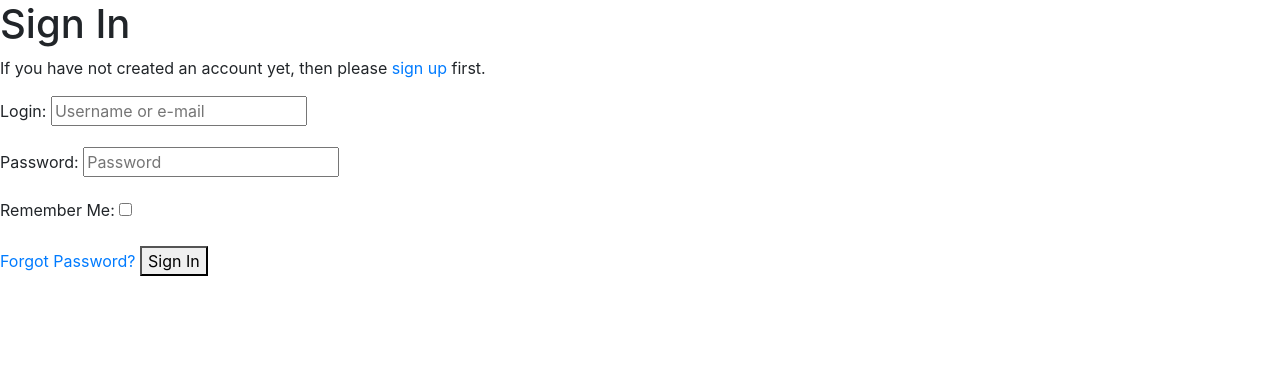
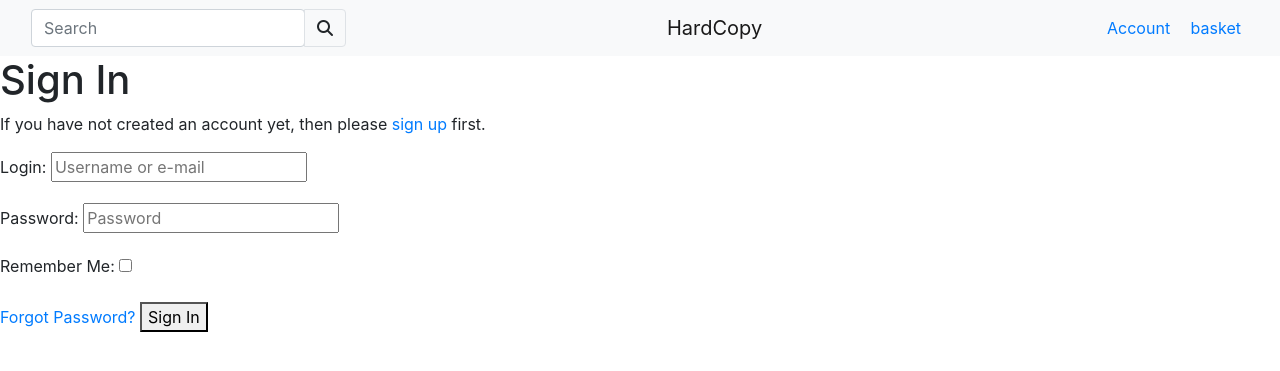
Before and after one commit to dylankane/hardcopy, a Django app: page /accounts/login/ in a window 1280 px wide. Shown: the top 371 px of the page. Run offline with Django 3.2, Linux system fonts and the light colour scheme; some libraries are stand-ins or nearby versions.

Commit message:
Create base.css file

```diff
--- a/templates/base.html
+++ b/templates/base.html
@@ -18,12 +18,14 @@
 
     {% block corecss %}
     <link rel="stylesheet" href="https://cdn.jsdelivr.net/npm/bootstrap@4.6.2/dist/css/bootstrap.min.css" integrity="sha384-xOolHFLEh07PJGoPkLv1IbcEPTNtaed2xpHsD9ESMhqIYd0nLMwNLD69Npy4HI+N" crossorigin="anonymous">
+    <link rel="stylesheet" href="{% static 'css/base.css' %}">
     {% endblock %}
 
     {% block extra_css %}
     {% endblock %}
 
     {% block corejs %}
+    <script src="https://kit.fontawesome.com/d11678a87a.js" crossorigin="anonymous"></script>
     <script src="https://cdn.jsdelivr.net/npm/jquery@3.5.1/dist/jquery.min.js" integrity="sha256-9/aliU8dGd2tb6OSsuzixeV4y/faTqgFtohetphbbj0=" crossorigin="anonymous"></script>
     <script src="https://cdn.jsdelivr.net/npm/popper.js@1.16.1/dist/umd/popper.min.js" integrity="sha384-9/reFTGAW83EW2RDu2S0VKaIzap3H66lZH81PoYlFhbGU+6BZp6G7niu735Sk7lN" crossorigin="anonymous"></script>
     <script src="https://cdn.jsdelivr.net/npm/bootstrap@4.6.2/dist/js/bootstrap.min.js" integrity="sha384-+sLIOodYLS7CIrQpBjl+C7nPvqq+FbNUBDunl/OZv93DB7Ln/533i8e/mZXLi/P+" crossorigin="anonymous"></script>
@@ -35,7 +37,31 @@
     <title>Hard Copy {% block extra_title %}{% endblock %}</title>
   </head>
   <body>
-    <header class="container-fluid fixed-top"></header>
+    <header>
+      <nav class="navbar navbar-light bg-light">
+        <div class="container-fluid">
+
+
+          <form class="d-flex input-group w-auto">
+            <input type="text" name="q" class="form-control rounded" placeholder="Search" aria-label="Search"/>
+              <div class="input-group-append">
+                <button class="form-control btn border" type="submit">
+                  <span class="icon">
+                      <i class="fas fa-search"></i>
+                  </span>
+                </button>
+              </div>
+          </form>
+          <div class text-center>
+            <a href="" class="navbar-brand">HardCopy</a>
+          </div>
+          <div>
+            <a href="" class="p-2">Account</a>
+            <a href="" class="p-2">basket</a>
+          </div>
+        </div>
+      </nav>
+    </header>
 
     {% if messages %}
         <div class="message-container"></div>
@@ -51,5 +77,6 @@
     {% endblock %}
 
 
+
   </body>
 </html>
```
